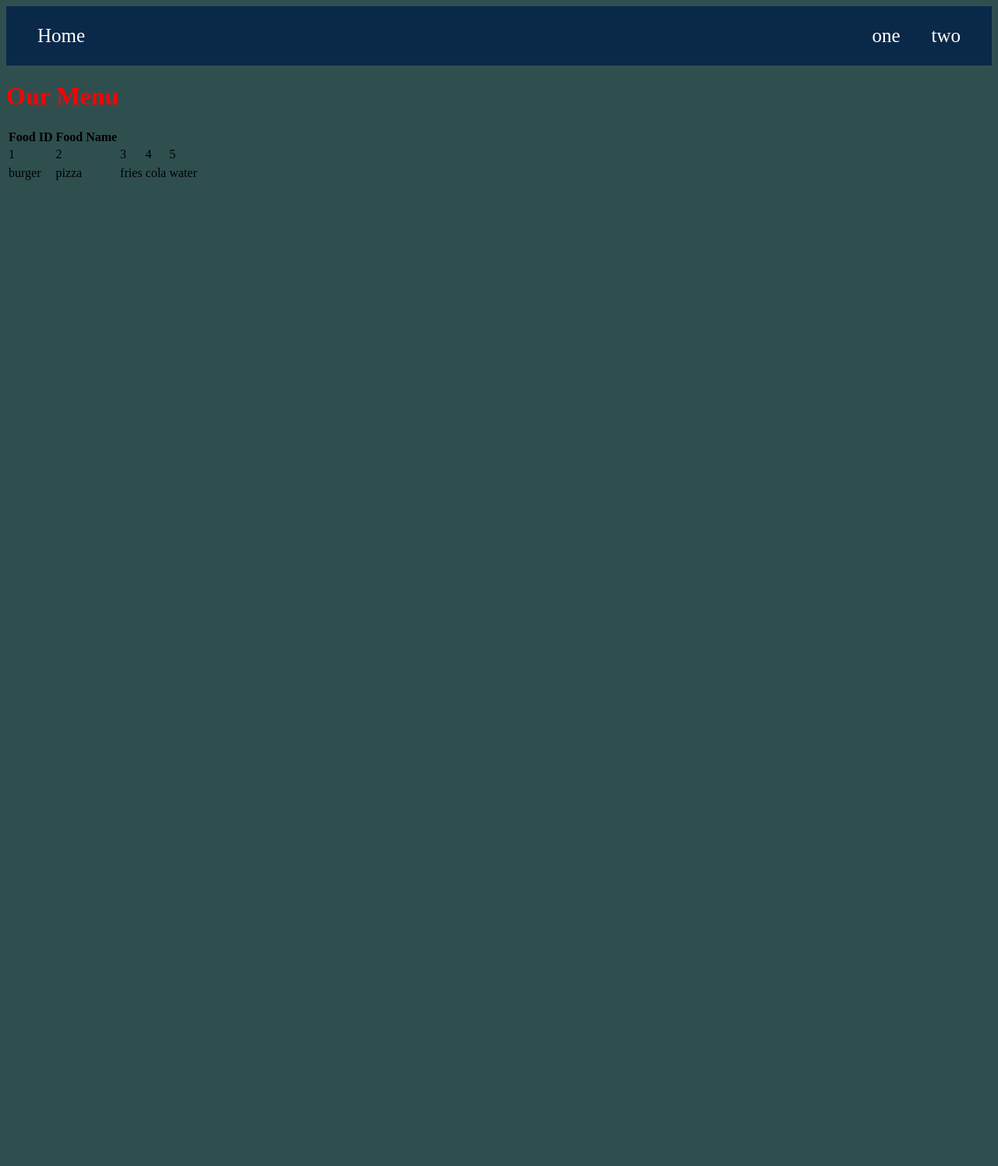
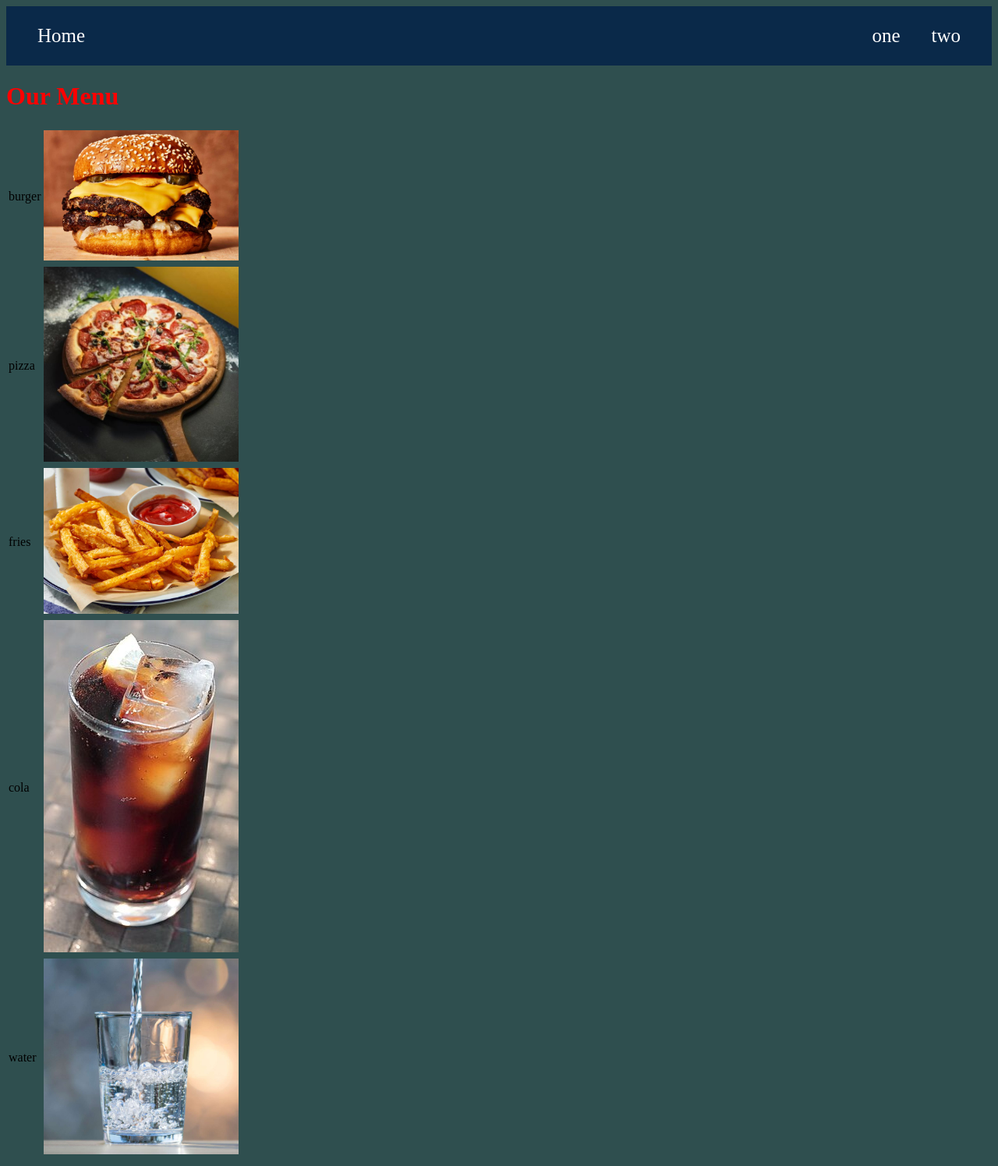
Before and after one commit to cullenh1904/hello_flask, a Flask app: page /menu in a window 1280 px wide. Shown: the whole page at 78% size. Before the commit the page ends 231 px from the top, so only its background shows below. Run offline with Flask 3, Linux system fonts and the light colour scheme; data comes from the database, SQL or seed files in the repository.

Commit message:
added images and put into table

```diff
--- a/app.py
+++ b/app.py
@@ -1,6 +1,15 @@
 from flask import Flask, render_template
 import sqlite3
 app = Flask(__name__)
+database = "food.db"
+
+def query_db(sql, args=(), one=False):
+    db = sqlite3.connect(database)
+    cursor = db.cursor()
+    cursor.execute(sql, args)
+    results = cursor.fetchall()
+    db.close()
+    return (results[0] if results else None) if one else results
 
 @app.route("/")
 def home():
@@ -8,11 +17,7 @@ def home():
 
 @app.route("/menu")
 def menu():
-    db = sqlite3.connect("food.db")
-    cursor = db.cursor()
-    sql = ("""SELECT food_name FROM foods""")
-    cursor.execute(sql)
-    results = cursor.fetchall()
+    results = query_db("SELECT * FROM foods")
     return render_template("menu.html", results=results)
 
 if __name__ == "__main__":
--- a/templates/home.html
+++ b/templates/home.html
@@ -10,7 +10,7 @@
 
 <ul class="nav_links">
     <li><a href="{{ url_for('menu') }}">Menu</a></li>
-    <li><a href="{{ url_for('home') }}">placeholder</a></li>
+    <li><a href="{{ url_for('home') }}">Placeholder</a></li>
 </ul>
 </nav>
 
--- a/templates/menu.html
+++ b/templates/menu.html
@@ -17,20 +17,10 @@
 <body>
     <h1>Our Menu</h1>
     <table>
+        {% for item in results %}
         <tr>
-            <th>Food ID</th>
-            <th>Food Name</th>
-        </tr>
-        <tr>
-            <td>1</td>
-            <td>2</td>
-            <td>3</td>
-            <td>4</td>
-            <td>5</td>
-        </tr>
-        <tr></tr>
-        {% for item in results %}
-            <td>{{ item[0] }}</td>
+            <td>{{ item[1] }}</td>
+            <td><img src="{{ url_for('static', filename="images/" +item[4]) }}" alt="{{ item[1] }}" width="200"></td>
         {% endfor %}
         </tr>
     </table>
```
Also changed, not shown: static/main.css (line endings or trailing spaces).
